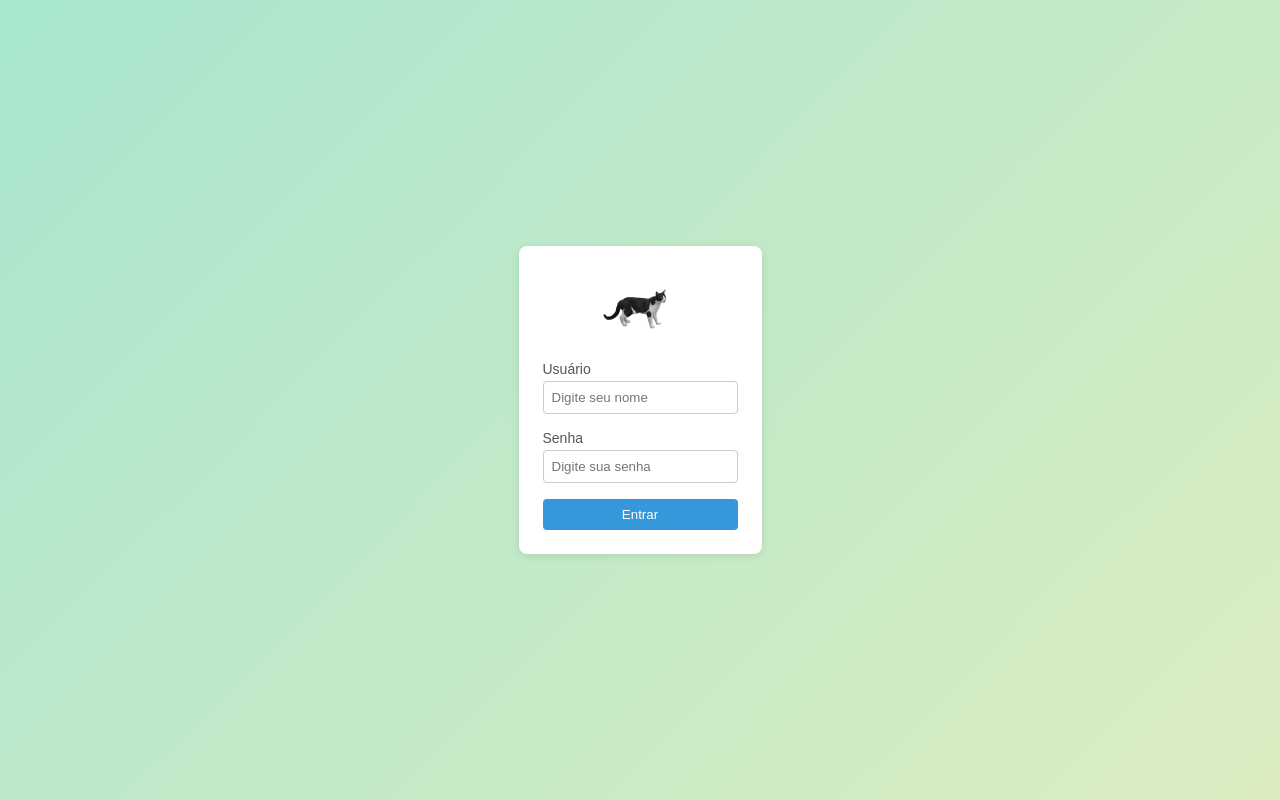
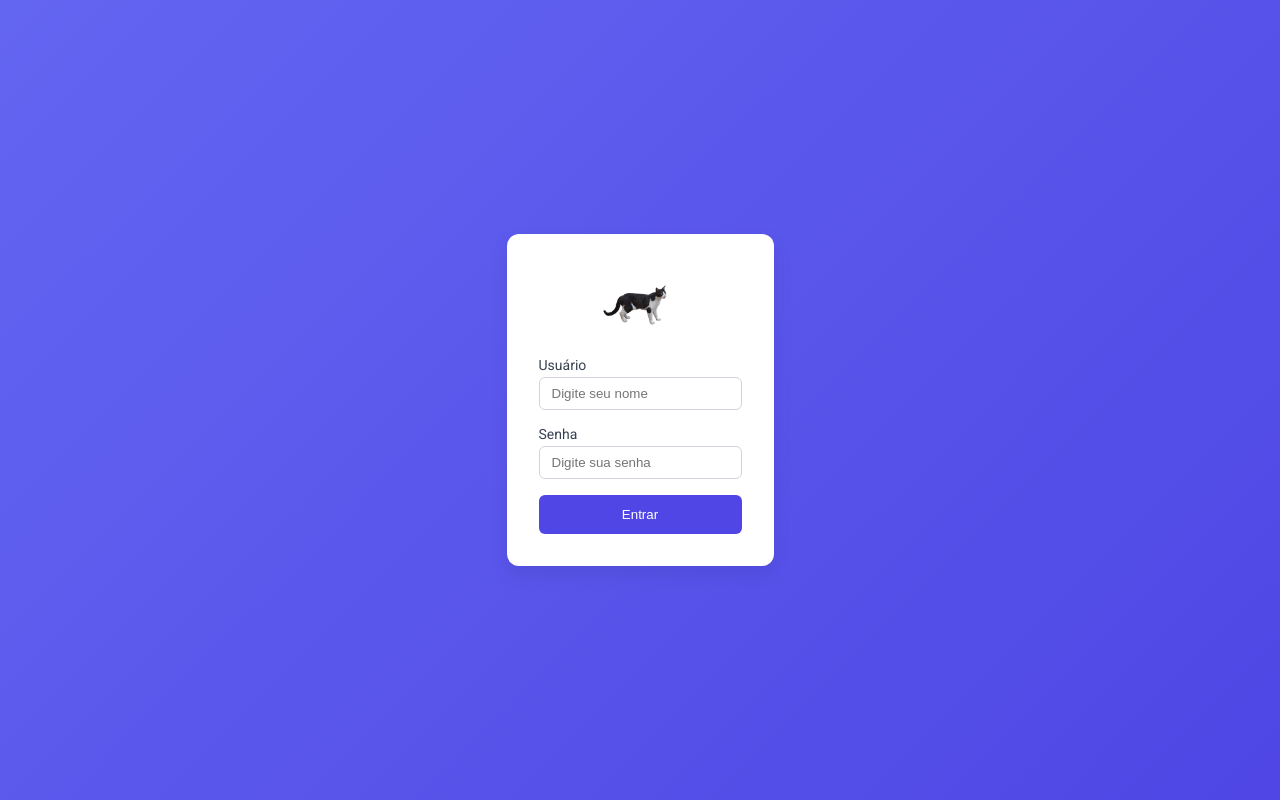
Before and after one commit to VitorSchumacher/21-tiao-e-bastiao, a React (Vite) app: page / in a window 1280 px wide. Built offline with nearby package versions, Linux system fonts and the light colour scheme.

Commit message:
style: modernize login components and typography

```diff
--- a/index.html
+++ b/index.html
@@ -4,6 +4,12 @@
     <meta charset="UTF-8" />
     <link rel="icon" type="image/webp" href="/image/gato.webp" />
     <meta name="viewport" content="width=device-width, initial-scale=1.0" />
+    <link rel="preconnect" href="https://fonts.googleapis.com" />
+    <link rel="preconnect" href="https://fonts.gstatic.com" crossorigin />
+    <link
+      href="https://fonts.googleapis.com/css2?family=Roboto:wght@400;700&display=swap"
+      rel="stylesheet"
+    />
     <title>CodeRace 2025</title>
   </head>
   <body>
--- a/src/components/Button.jsx
+++ b/src/components/Button.jsx
@@ -1,15 +1,16 @@
 import styled from "styled-components";
 
 const StyledButton = styled.button`
-  padding: 0.5rem 1rem;
-  background-color: #3498db;
-  color: white;
+  padding: 0.75rem 1.25rem;
+  background-color: #4f46e5;
+  color: #fff;
   border: none;
-  border-radius: 4px;
+  border-radius: 6px;
   cursor: pointer;
+  transition: background-color 0.3s ease;
 
   &:hover {
-    background-color: #2980b9;
+    background-color: #6366f1;
   }
 `;
 
--- a/src/components/Card.jsx
+++ b/src/components/Card.jsx
@@ -1,11 +1,16 @@
 import styled from "styled-components";
 
 const StyledCard = styled.div`
-  background-color: white;
-  border-radius: 8px;
-  box-shadow: 0 2px 8px rgba(0, 0, 0, 0.1);
-  padding: 1.5rem;
+  background-color: #ffffff;
+  border-radius: 12px;
+  box-shadow: 0 8px 20px rgba(0, 0, 0, 0.08);
+  padding: 2rem;
   margin: 1rem 0;
+  transition: box-shadow 0.3s ease;
+
+  &:hover {
+    box-shadow: 0 12px 24px rgba(0, 0, 0, 0.1);
+  }
 `;
 
 const Card = ({ children }) => {
--- a/src/components/Input.jsx
+++ b/src/components/Input.jsx
@@ -8,18 +8,25 @@ const Wrapper = styled.div`
 
 const Label = styled.label`
   font-size: 0.875rem;
-  color: #555;
+  color: #374151;
 `;
 
 const StyledInput = styled.input`
-  padding: 0.5rem;
-  border: 1px solid #ccc;
-  border-radius: 4px;
+  padding: 0.5rem 0.75rem;
+  border: 1px solid #d1d5db;
+  border-radius: 6px;
   width: 100%;
+  transition: border-color 0.3s ease, box-shadow 0.3s ease;
+
+  &:focus {
+    outline: none;
+    border-color: #4f46e5;
+    box-shadow: 0 0 0 3px rgba(79, 70, 229, 0.3);
+  }
 `;
 
 const Error = styled.span`
-  color: red;
+  color: #b91c1c;
   font-size: 0.75rem;
 `;
 
--- a/src/pages/Login.jsx
+++ b/src/pages/Login.jsx
@@ -11,8 +11,10 @@ const Container = styled.div`
   justify-content: center;
   align-items: center;
   height: 100vh;
-  background: linear-gradient(135deg, #a8e6cf, #dcedc1);
+  background: linear-gradient(135deg, #6366f1, #4f46e5);
   padding: 1rem;
+  font-family: 'Roboto', sans-serif;
+  transition: background 0.5s ease;
 `;
 
 const Logo = styled.img`
@@ -30,11 +32,18 @@ const Form = styled.form`
 
 const StyledCard = styled(Card)`
   padding: 3.5rem;
-  border-radius: 16px;
-  box-shadow: 0 12px 24px rgba(0, 0, 0, 0.2);
+  border-radius: 20px;
+  box-shadow: 0 16px 32px rgba(0, 0, 0, 0.15);
   width: 100%;
   max-width: 850px;
   min-height: 400px;
+  background-color: #ffffffee;
+  transition: box-shadow 0.3s ease, transform 0.3s ease;
+
+  &:hover {
+    transform: translateY(-4px);
+    box-shadow: 0 20px 40px rgba(0, 0, 0, 0.2);
+  }
 `;
 
 const ErrorMessage = styled.p`
```
